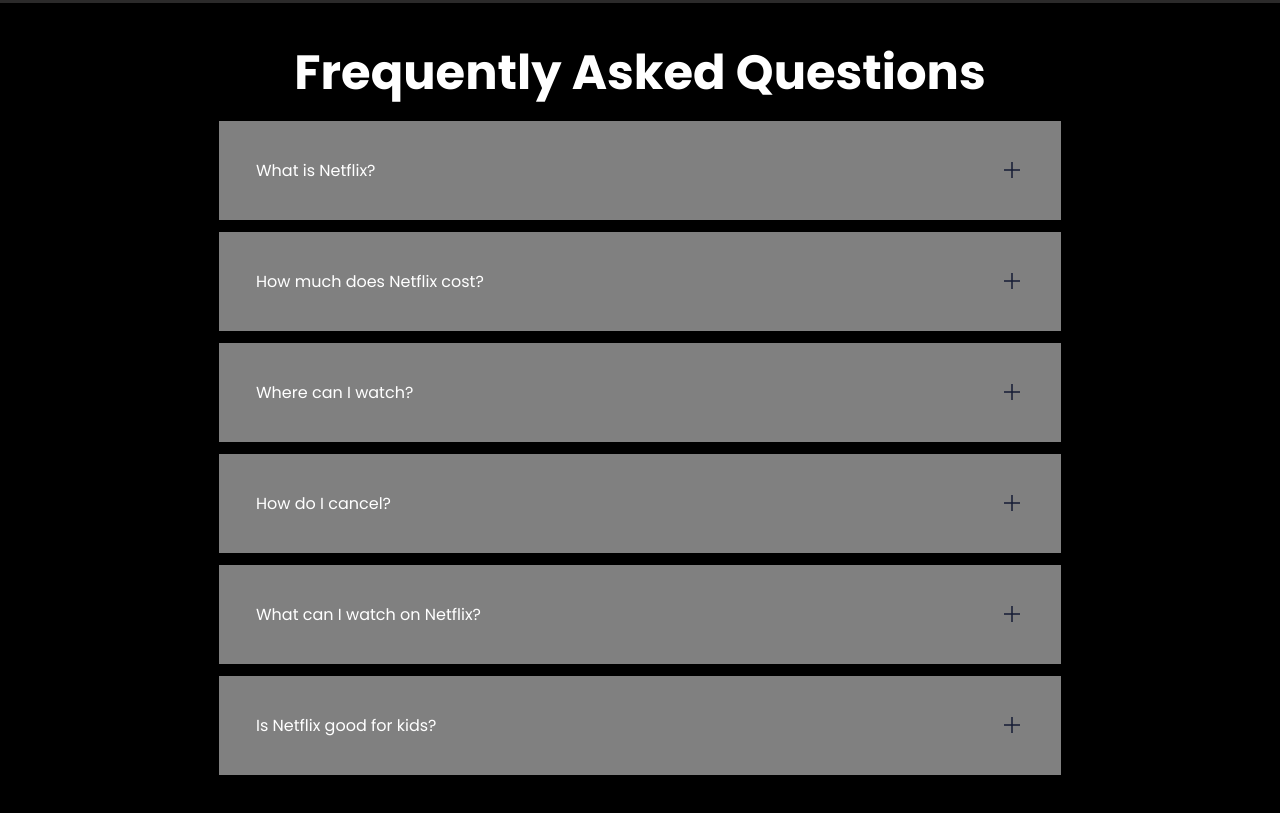
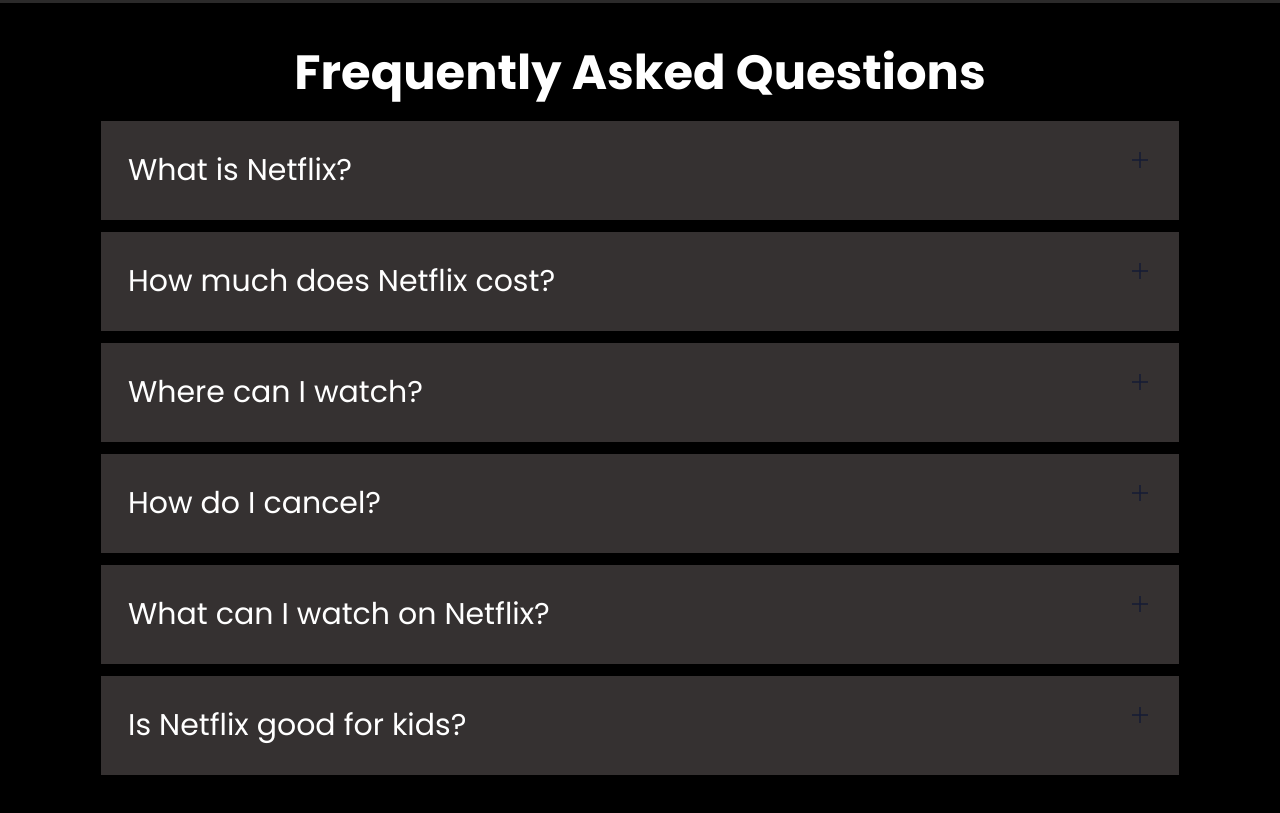
Before and after one commit to Gagan714/Netflix-Clone, a plain HTML site: page Index.html in a window 1280 px wide. Shown: the part 2229-3042 px from the top of the page. Drawn offline with Linux system fonts and the light colour scheme; a web font is replaced by a local one.

Commit message:
small changes

```diff
--- a/Style.css
+++ b/Style.css
@@ -152,8 +152,14 @@ nav img{
 .faqbox{
     display: flex;
     justify-content: space-between;
-    padding: 37px;
-    max-width: 60vw;
+    padding: 27px;
+    max-width: 80vw;
     margin: 12px auto;
-    background-color: gray;
+    font-size: 30px;
+    background-color: rgb(53, 49, 49);
 }
+.faqbox img{
+    height:25px;
+    width:25px;
+    background-color: rgb(53, 49, 49);;
+}
```
Also changed, not shown: Assets/Images/vecteezy_plus-sign-icon_15286969.png (added), Index.html (line endings or trailing spaces).
